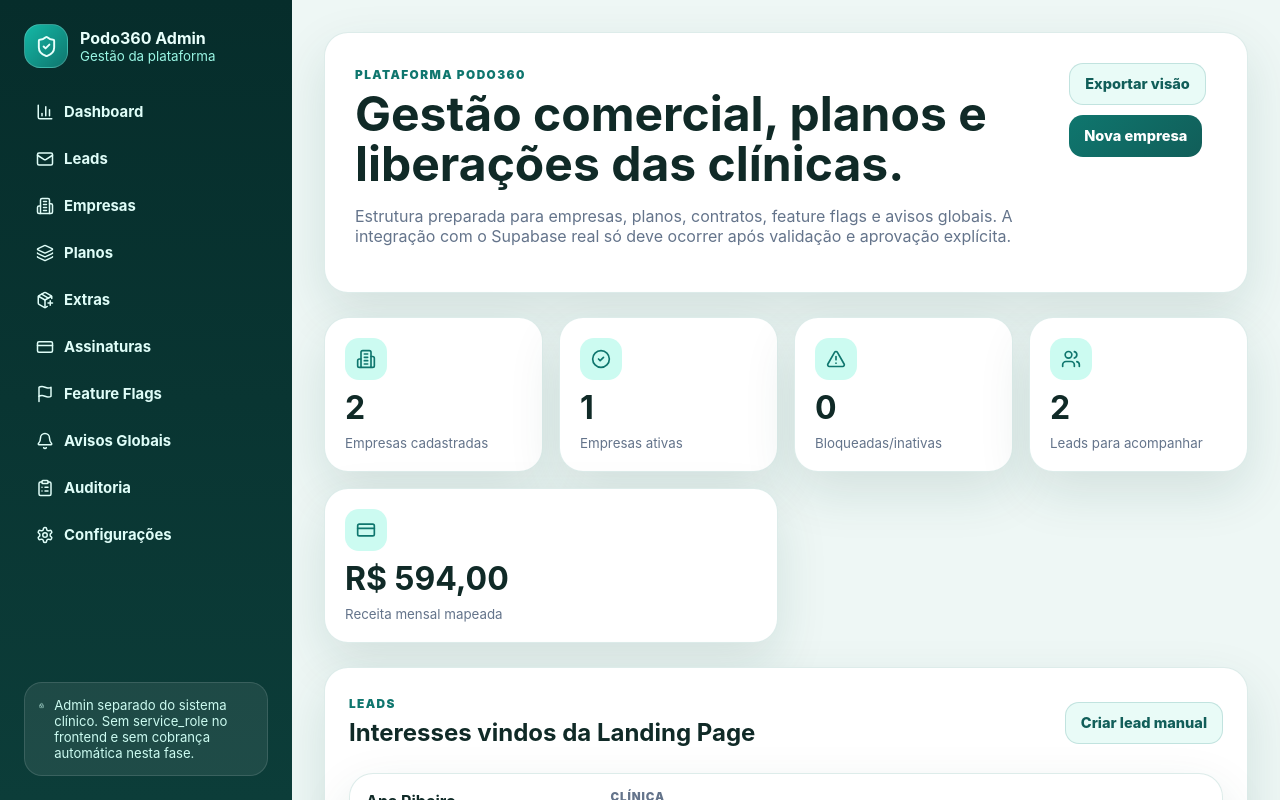
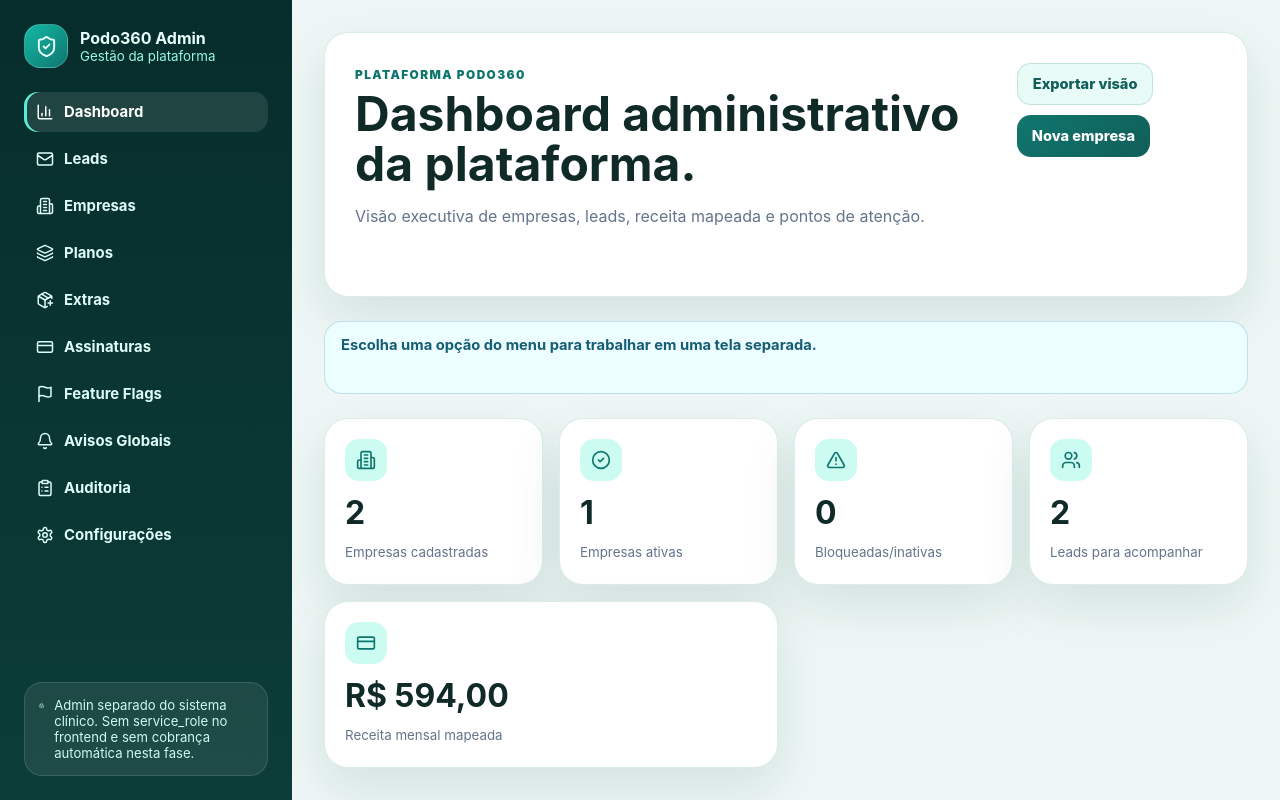
Before and after one commit to SupremeDev021/podo360-admin, a React (Vite) app: page / in a window 1280 px wide. Shown: the top 800 px of the page. Built offline with nearby package versions, Linux system fonts and the light colour scheme.

Commit message:
fix: separate admin menu sections and actions

```diff
--- a/src/App.tsx
+++ b/src/App.tsx
@@ -1,3 +1,4 @@
+import { useState } from "react";
 import {
   Activity,
   AlertTriangle,
@@ -65,17 +66,62 @@ const severityLabels: Record<AnnouncementSeverity, string> = {
 };
 
 const navigationItems = [
-  { href: "#dashboard", label: "Dashboard", icon: BarChart3 },
-  { href: "#leads", label: "Leads", icon: Mail },
-  { href: "#companies", label: "Empresas", icon: Building2 },
-  { href: "#plans", label: "Planos", icon: Layers3 },
-  { href: "#extras", label: "Extras", icon: PackagePlus },
-  { href: "#subscriptions", label: "Assinaturas", icon: CreditCard },
-  { href: "#features", label: "Feature Flags", icon: Flag },
-  { href: "#announcements", label: "Avisos Globais", icon: Bell },
-  { href: "#audit", label: "Auditoria", icon: ClipboardList },
-  { href: "#settings", label: "Configurações", icon: Settings }
-];
+  { id: "dashboard", label: "Dashboard", icon: BarChart3 },
+  { id: "leads", label: "Leads", icon: Mail },
+  { id: "companies", label: "Empresas", icon: Building2 },
+  { id: "plans", label: "Planos", icon: Layers3 },
+  { id: "extras", label: "Extras", icon: PackagePlus },
+  { id: "subscriptions", label: "Assinaturas", icon: CreditCard },
+  { id: "features", label: "Feature Flags", icon: Flag },
+  { id: "announcements", label: "Avisos Globais", icon: Bell },
+  { id: "audit", label: "Auditoria", icon: ClipboardList },
+  { id: "settings", label: "Configurações", icon: Settings }
+] as const;
+
+type SectionId = (typeof navigationItems)[number]["id"];
+
+const sectionCopy: Record<SectionId, { title: string; description: string }> = {
+  dashboard: {
+    title: "Dashboard administrativo da plataforma.",
+    description: "Visão executiva de empresas, leads, receita mapeada e pontos de atenção."
+  },
+  leads: {
+    title: "Leads comerciais.",
+    description: "Acompanhe os contatos vindos da Landing Page e prepare a conversão em empresa contratante."
+  },
+  companies: {
+    title: "Empresas contratantes.",
+    description: "Cadastre, acompanhe e altere status comerciais das clínicas vinculadas à plataforma."
+  },
+  plans: {
+    title: "Planos comerciais.",
+    description: "Gerencie Start, Clinic, Pro e Master sem misturar regras comerciais dentro do Sistema Clínica."
+  },
+  extras: {
+    title: "Extras comerciais.",
+    description: "Controle serviços adicionais, faixas de preço e cobranças avulsas ou recorrentes."
+  },
+  subscriptions: {
+    title: "Assinaturas e contratos.",
+    description: "Organize plano, setup, renovação e contrato mínimo sem cobrança automática nesta fase."
+  },
+  features: {
+    title: "Feature flags.",
+    description: "Prepare recursos liberáveis por plano ou empresa para leitura futura pelo Sistema Clínica."
+  },
+  announcements: {
+    title: "Avisos globais.",
+    description: "Configure mensagens para aparecerem no topo do Sistema Clínica quando a integração estiver ativa."
+  },
+  audit: {
+    title: "Auditoria administrativa.",
+    description: "Histórico de alterações comerciais e mudanças de status feitas pela equipe Podo360."
+  },
+  settings: {
+    title: "Configurações da plataforma.",
+    description: "Checklist de segurança, billing readiness e limites do que ainda não está em produção."
+  }
+};
 
 function formatDate(value: string) {
   return new Intl.DateTimeFormat("pt-BR", {
@@ -108,12 +154,26 @@ function priceLabel(minPrice?: number, maxPrice?: number, price?: number) {
 }
 
 export function App() {
+  const [activeSection, setActiveSection] = useState<SectionId>("dashboard");
+  const [actionMessage, setActionMessage] = useState("Escolha uma opção do menu para trabalhar em uma tela separada.");
+
   const activeCompanies = companies.filter((company) => company.status === "active").length;
   const blockedCompanies = companies.filter((company) => ["inactive", "suspended", "cancelled"].includes(company.status)).length;
   const pendingLeads = leads.filter((lead) => lead.status === "new" || lead.status === "qualified").length;
   const recurringRevenue = subscriptions
     .filter((subscription) => subscription.status === "active" || subscription.status === "trial")
     .reduce((total, subscription) => total + subscription.monthlyPrice, 0);
+  const currentSection = sectionCopy[activeSection];
+
+  function openSection(section: SectionId, message?: string) {
+    setActiveSection(section);
+    setActionMessage(message ?? `Tela "${sectionCopy[section].title}" aberta.`);
+    window.scrollTo({ top: 0, behavior: "smooth" });
+  }
+
+  function showPreparedAction(message: string) {
+    setActionMessage(message);
+  }
 
   return (
     <main className="admin-shell">
@@ -130,10 +190,15 @@ export function App() {
           {navigationItems.map((item) => {
             const Icon = item.icon;
             return (
-              <a href={item.href} key={item.href}>
+              <button
+                type="button"
+                className={activeSection === item.id ? "sidebar-link sidebar-link--active" : "sidebar-link"}
+                key={item.id}
+                onClick={() => openSection(item.id)}
+              >
                 <Icon size={18} />
                 {item.label}
-              </a>
+              </button>
             );
           })}
         </nav>
@@ -148,18 +213,32 @@ export function App() {
         <header className="topbar">
           <div>
             <span className="eyebrow">Plataforma Podo360</span>
-            <h1>Gestão comercial, planos e liberações das clínicas.</h1>
-            <p>
-              Estrutura preparada para empresas, planos, contratos, feature flags e avisos globais.
-              A integração com o Supabase real só deve ocorrer após validação e aprovação explícita.
-            </p>
+            <h1>{currentSection.title}</h1>
+            <p>{currentSection.description}</p>
           </div>
           <div className="topbar-actions">
-            <button type="button" className="button button--secondary">Exportar visão</button>
-            <button type="button" className="button">Nova empresa</button>
+            <button
+              type="button"
+              className="button button--secondary"
+              onClick={() => showPreparedAction("Exportação preparada para a tela atual. A geração real será conectada ao Supabase após aprovação.")}
+            >
+              Exportar visão
+            </button>
+            <button
+              type="button"
+              className="button"
+              onClick={() => openSection("companies", "Formulário de cadastro de empresa aberto.")}
+            >
+              Nova empresa
+            </button>
           </div>
         </header>
 
+        <div className="action-banner" role="status">
+          {actionMessage}
+        </div>
+
+        {activeSection === "dashboard" && (
         <section className="metric-grid" id="dashboard">
           <article className="metric-card">
             <span><Building2 size={20} /></span>
@@ -187,14 +266,22 @@ export function App() {
             <small>Receita mensal mapeada</small>
           </article>
         </section>
+        )}
 
+        {activeSection === "leads" && (
         <section className="panel" id="leads">
           <div className="panel-heading">
             <div>
               <span className="eyebrow">Leads</span>
               <h2>Interesses vindos da Landing Page</h2>
             </div>
-            <button type="button" className="button button--secondary">Criar lead manual</button>
+            <button
+              type="button"
+              className="button button--secondary"
+              onClick={() => showPreparedAction("Cadastro manual de lead preparado. A gravação real será conectada após Supabase aprovado.")}
+            >
+              Criar lead manual
+            </button>
           </div>
           <div className="responsive-list responsive-list--leads">
             {leads.map((lead) => (
@@ -222,14 +309,22 @@ export function App() {
             ))}
           </div>
         </section>
+        )}
 
+        {activeSection === "companies" && (
         <section className="panel" id="companies">
           <div className="panel-heading">
             <div>
               <span className="eyebrow">Empresas</span>
               <h2>Clínicas contratantes</h2>
             </div>
-            <button type="button" className="button">Cadastrar empresa</button>
+            <button
+              type="button"
+              className="button"
+              onClick={() => showPreparedAction("Preencha os campos compactos abaixo para cadastrar uma empresa quando o backend estiver conectado.")}
+            >
+              Cadastrar empresa
+            </button>
           </div>
 
           <div className="form-grid form-grid--compact">
@@ -280,21 +375,41 @@ export function App() {
                   <div><dt>Renovação</dt><dd>{company.renewsAt ? formatDate(company.renewsAt) : "A definir"}</dd></div>
                 </dl>
                 <div className="card-actions">
-                  <button type="button" className="button button--secondary">Ver detalhes</button>
-                  <button type="button" className="button">Alterar status</button>
+                  <button
+                    type="button"
+                    className="button button--secondary"
+                    onClick={() => showPreparedAction(`Detalhes de ${company.tradingName} selecionados.`)}
+                  >
+                    Ver detalhes
+                  </button>
+                  <button
+                    type="button"
+                    className="button"
+                    onClick={() => showPreparedAction(`Alteração de status de ${company.tradingName} preparada para auditoria.`)}
+                  >
+                    Alterar status
+                  </button>
                 </div>
               </article>
             ))}
           </div>
         </section>
+        )}
 
+        {activeSection === "plans" && (
         <section className="panel" id="plans">
           <div className="panel-heading">
             <div>
               <span className="eyebrow">Planos</span>
               <h2>Planos comerciais do Podo360</h2>
             </div>
-            <button type="button" className="button">Novo plano</button>
+            <button
+              type="button"
+              className="button"
+              onClick={() => showPreparedAction("Criação de plano preparada. Os planos atuais já refletem Start, Clinic, Pro e Master.")}
+            >
+              Novo plano
+            </button>
           </div>
 
           <div className="plan-grid">
@@ -330,14 +445,22 @@ export function App() {
             ))}
           </div>
         </section>
+        )}
 
+        {activeSection === "extras" && (
         <section className="panel" id="extras">
           <div className="panel-heading">
             <div>
               <span className="eyebrow">Extras</span>
               <h2>Serviços e liberações adicionais</h2>
             </div>
-            <button type="button" className="button button--secondary">Adicionar extra</button>
+            <button
+              type="button"
+              className="button button--secondary"
+              onClick={() => showPreparedAction("Cadastro de extra preparado com suporte a valor fixo, mensal e faixa comercial.")}
+            >
+              Adicionar extra
+            </button>
           </div>
 
           <div className="extras-grid">
@@ -354,14 +477,22 @@ export function App() {
             ))}
           </div>
         </section>
+        )}
 
+        {activeSection === "subscriptions" && (
         <section className="panel" id="subscriptions">
           <div className="panel-heading">
             <div>
               <span className="eyebrow">Assinaturas / Contratos</span>
               <h2>Controle comercial sem cobrança automática</h2>
             </div>
-            <button type="button" className="button">Nova assinatura</button>
+            <button
+              type="button"
+              className="button"
+              onClick={() => showPreparedAction("Nova assinatura preparada. Cobrança automática continua fora do escopo desta fase.")}
+            >
+              Nova assinatura
+            </button>
           </div>
 
           <div className="responsive-list">
@@ -392,14 +523,22 @@ export function App() {
             ))}
           </div>
         </section>
+        )}
 
+        {activeSection === "features" && (
         <section className="panel" id="features">
           <div className="panel-heading">
             <div>
               <span className="eyebrow">Feature Flags</span>
               <h2>Recursos liberáveis por plano ou empresa</h2>
             </div>
-            <button type="button" className="button button--secondary">Nova feature</button>
+            <button
+              type="button"
+              className="button button--secondary"
+              onClick={() => showPreparedAction("Cadastro de feature preparado. O Sistema Clínica ainda não bloqueia módulos por plano.")}
+            >
+              Nova feature
+            </button>
           </div>
 
           <div className="feature-grid">
@@ -415,14 +554,22 @@ export function App() {
             ))}
           </div>
         </section>
+        )}
 
+        {activeSection === "announcements" && (
         <section className="panel" id="announcements">
           <div className="panel-heading">
             <div>
               <span className="eyebrow">Avisos Globais</span>
               <h2>Mensagens para o topo do Sistema Clínica</h2>
             </div>
-            <button type="button" className="button">Criar aviso</button>
+            <button
+              type="button"
+              className="button"
+              onClick={() => showPreparedAction("Formulário de aviso global aberto. A publicação real depende da tabela platform_announcements.")}
+            >
+              Criar aviso
+            </button>
           </div>
 
           <div className="announcement-layout">
@@ -460,11 +607,19 @@ export function App() {
                   <input type="datetime-local" />
                 </label>
               </div>
-              <button type="button" className="button">Salvar aviso</button>
+              <button
+                type="button"
+                className="button"
+                onClick={() => showPreparedAction("Aviso validado localmente. Salvamento real será ativado após integração Supabase.")}
+              >
+                Salvar aviso
+              </button>
             </form>
           </div>
         </section>
+        )}
 
+        {activeSection === "audit" && (
         <section className="panel" id="audit">
           <div className="panel-heading">
             <div>
@@ -485,7 +640,9 @@ export function App() {
             ))}
           </div>
         </section>
+        )}
 
+        {activeSection === "settings" && (
         <section className="panel" id="settings">
           <div className="panel-heading">
             <div>
@@ -511,6 +668,7 @@ export function App() {
             </article>
           </div>
         </section>
+        )}
       </section>
     </main>
   );
--- a/src/styles/global.css
+++ b/src/styles/global.css
@@ -123,20 +123,31 @@ code {
   gap: 7px;
 }
 
-.sidebar a {
+.sidebar-link {
   align-items: center;
+  background: transparent;
+  border: 0;
   border-radius: 14px;
   color: #dffdf8;
+  cursor: pointer;
   display: flex;
   font-size: 0.93rem;
   font-weight: 750;
   gap: 10px;
+  justify-content: flex-start;
   padding: 11px 12px;
   text-decoration: none;
+  width: 100%;
 }
 
-.sidebar a:hover {
+.sidebar-link:hover,
+.sidebar-link--active {
   background: rgba(255, 255, 255, 0.1);
+}
+
+.sidebar-link--active {
+  box-shadow: inset 3px 0 0 #5eead4;
+  color: #ffffff;
 }
 
 .security-note {
@@ -209,6 +220,16 @@ small {
   display: flex;
   flex-wrap: wrap;
   gap: 10px;
+}
+
+.action-banner {
+  background: #ecfeff;
+  border: 1px solid rgba(14, 116, 144, 0.2);
+  border-radius: 18px;
+  color: #155e75;
+  font-size: 0.92rem;
+  font-weight: 750;
+  padding: 14px 16px;
 }
 
 .button {
```
